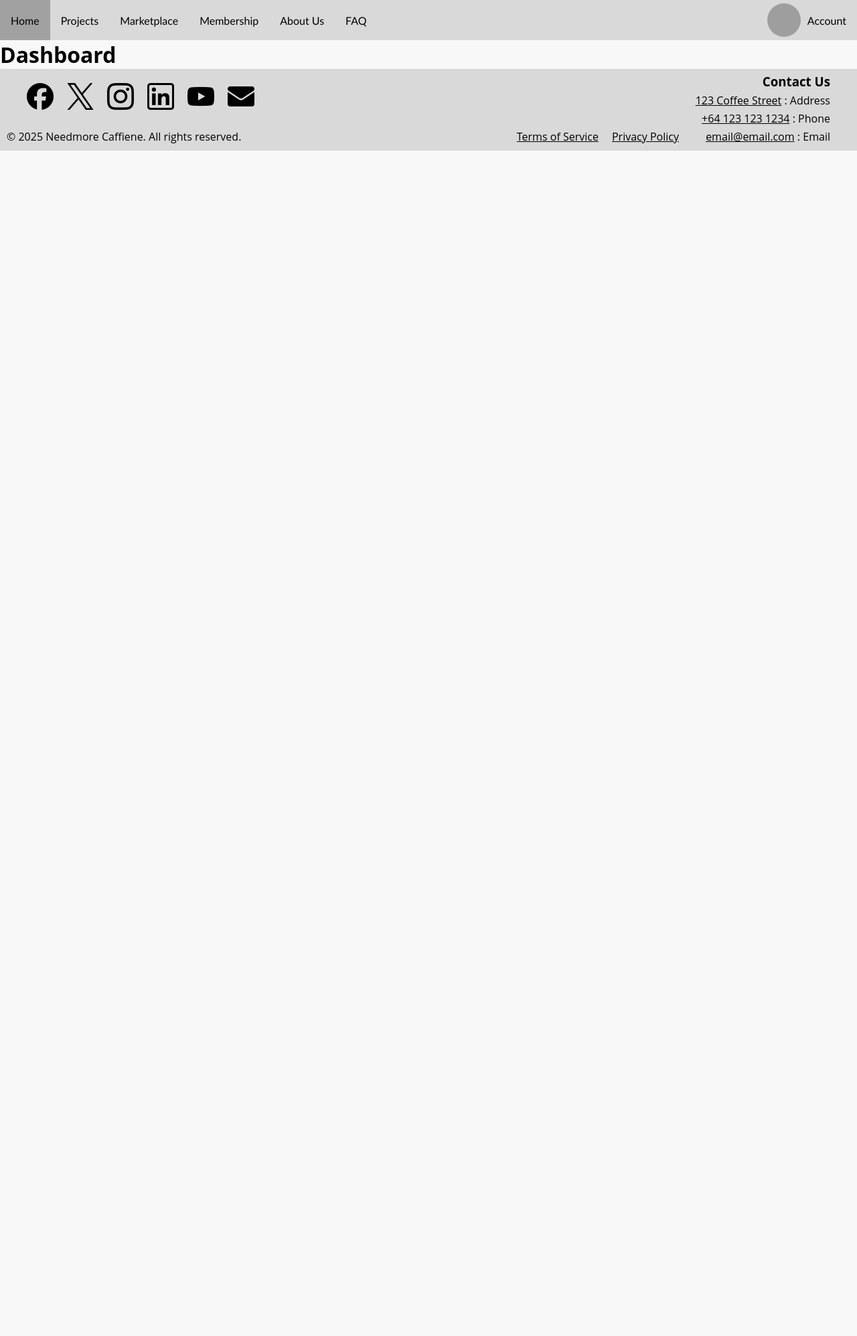
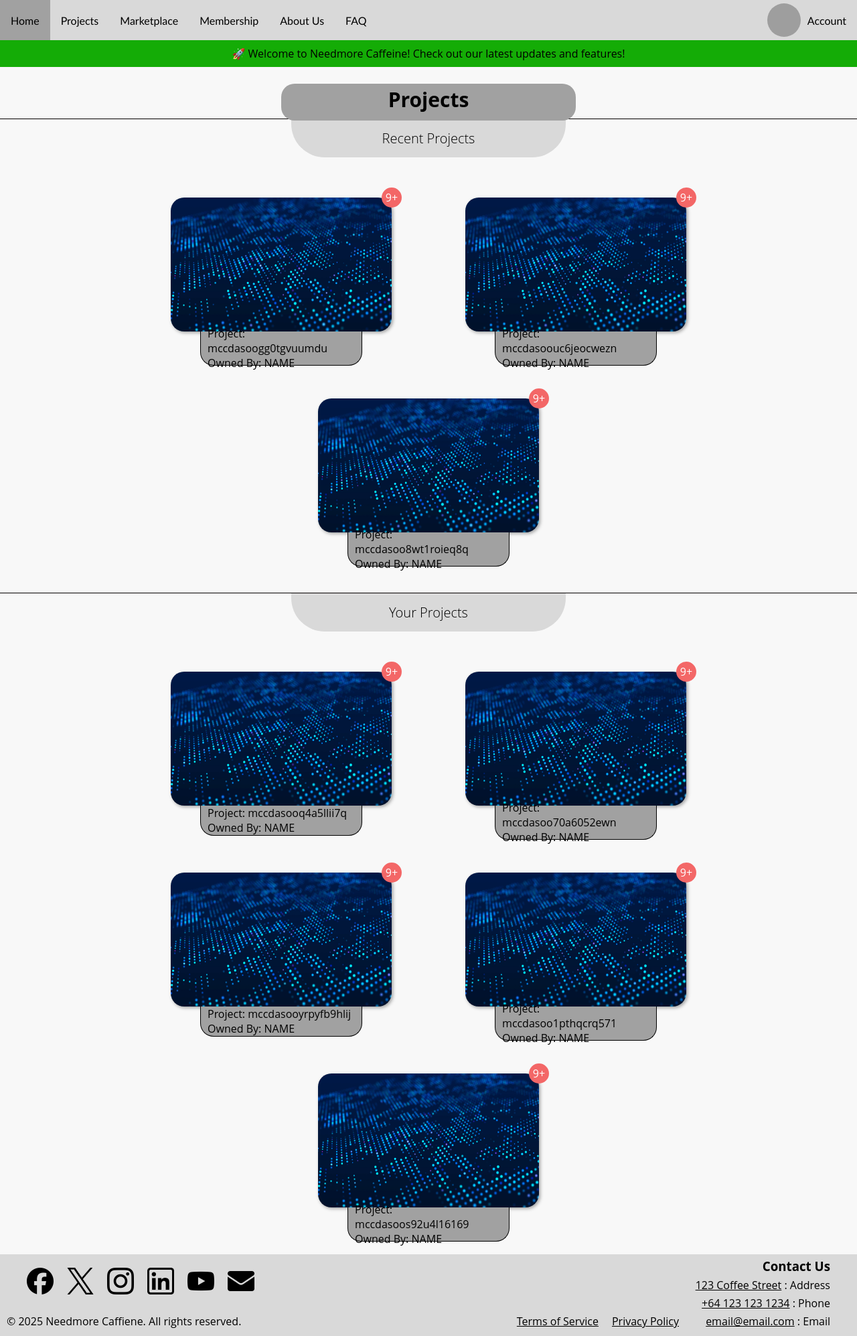
Before and after one commit to wrenstuff/Needmore-Caffiene-Project-Management-System, a Flask app: a page that uses templates/dashboard.html in a window 1280 px wide. Shown: the whole page at 67% size. Before the commit the page ends 225 px from the top, so only its background shows below. Run offline with Flask 3, Linux system fonts and the light colour scheme; a user stored in the database is signed in; style sheets or scripts are compiled from the project's sources; grey boxes are pictures that could not be loaded.

Commit message:
Small updates including dashboard
Added a company logo, Created the dashboard. small tweaks to designs.

```diff
--- a/static/style/_login.scss
+++ b/static/style/_login.scss
@@ -79,14 +79,16 @@
   }
   //image placeholder
   .placeholder{
-    grid-column: 1/ span 2;
+    grid-column: 1;
     grid-row: 1;
     height: 80px;
     width: 100px;
     justify-self: center;
     align-self: center;
-    padding-right: 100px;
+    padding-right: 5px;
     margin-bottom: 20px;
+    border-radius: 20%;
+
   }
 
   #sign-up {
--- /dev/null
+++ b/static/style/_newsbanner.scss
@@ -0,0 +1,10 @@
+.news-banner {
+    width: 100%;
+    background-color: #14ac06;
+    text-align: center;
+    height: 40px;
+    display: flex;
+    align-items: center;
+    justify-content: center;
+
+}
--- a/static/style/_projects.scss
+++ b/static/style/_projects.scss
@@ -11,7 +11,7 @@
     grid-row: 1;
     display: grid;
     padding: 5px;
-    margin-top: 40px;
+    margin-top: 20px;
     z-index: 2;
 
     .projects-title {
--- a/static/style/main.scss
+++ b/static/style/main.scss
@@ -15,6 +15,8 @@
 @use 'about-us';
 @use 'membership';
 @use 'marketplace';
+@use 'newsbanner';
+
 
 // Global styles
 .wrapper {
--- a/templates/dashboard.html
+++ b/templates/dashboard.html
@@ -11,7 +11,49 @@
 </head>
 <body>
     <comp-nav-bar data-username="{{ username }}"></comp-nav-bar>
-    <h1>Dashboard</h1>
-    <comp-footer></comp-footer>
+    <div class="news-banner">
+    <a>🚀 Welcome to Needmore Caffeine! Check out our latest updates and features!</a>
+    </div>
+
+    <main class="main-content">
+
+        <div class="title-container">
+            <span class="projects-title">Projects</span>
+        </div>
+        <div class="recent-projects-title">
+            <span class="section-title">Recent Projects</span>
+        </div>
+        <!-- Example of a project card component -->
+        <div class="project-list">
+            <comp-project-card title="Project one" description="This is a description of project one.">
+            </comp-project-card>
+            <comp-project-card title="Project one" description="This is a description of project one.">
+            </comp-project-card>
+            <comp-project-card title="Project one" description="This is a description of project one.">
+            </comp-project-card>
+        </div>
+
+        <div class="all-projects-title">
+            <span class="section-title"> Your Projects</span>
+        </div>
+
+          <div class="all-project-list">
+            <comp-project-card title="Project one" description="This is a description of project one.">
+            </comp-project-card>
+            <comp-project-card title="Project one" description="This is a description of project one.">
+            </comp-project-card>
+            <comp-project-card title="Project one" description="This is a description of project one.">
+            </comp-project-card>
+            <comp-project-card title="Project one" description="This is a description of project one.">
+            </comp-project-card>
+            <comp-project-card title="Project one" description="This is a description of project one.">
+            </comp-project-card>
+
+
+        </div>
+    </main>
+
+    <div class="footer-spacer"><comp-footer></comp-footer></div>
+
 </body>
 </html>
--- a/templates/login.html
+++ b/templates/login.html
@@ -16,7 +16,7 @@
     <div class=login-page>
         <div class="login-container">
             <form class="login-form" method ='POST' action="{{ url_for('login.login') }}">
-                <img src="{{ url_for('static', filename='images/icon-placeholder.png') }}" alt="icon-placeholder" class="placeholder">
+                <img src="{{ url_for('static', filename='images/logo.png') }}" alt="icon-placeholder" class="placeholder">
                 <h2 class="header-text">Log in</h2>
                 <!-- {put each in div for poisitoning and entry box for styiling those}-->
                 <div class="username-entry">
```
Also changed, not shown: static/images/Logo.png (added).
